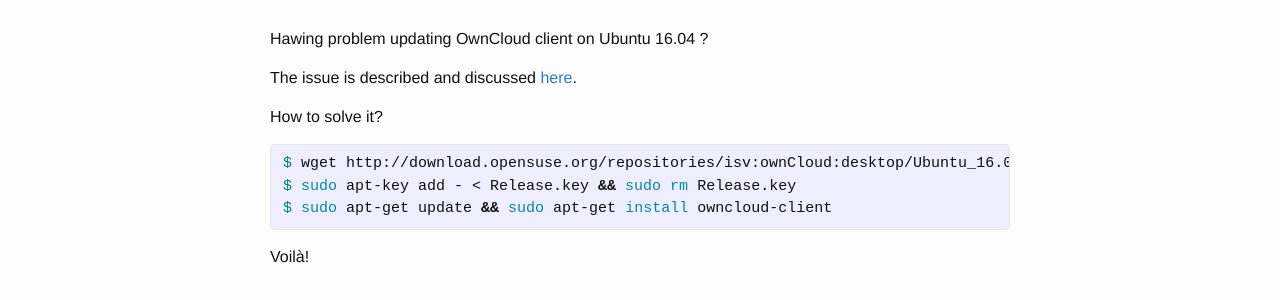
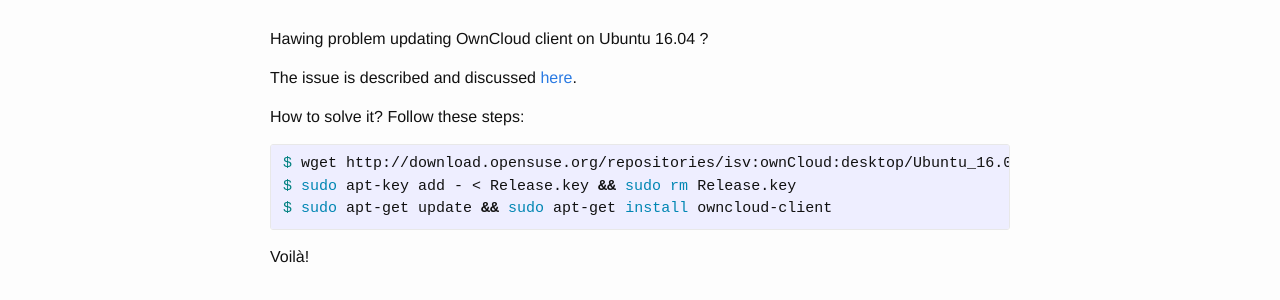
Before and after one commit to alescernivec/cernivec-si, a Jekyll site: the page built from _posts/2017-07-05-OwnCloud-update.markdown, in a window 1280 px wide. Shown: the part 215-515 px from the top of the page. Built offline with Jekyll 4.4.1, drawn with Linux system fonts in a browser that asks for light colours; comment, search, counter and statistics services are not loaded.

```diff
--- a/_posts/2017-07-05-OwnCloud-update.markdown
+++ b/_posts/2017-07-05-OwnCloud-update.markdown
@@ -9,7 +9,7 @@ Hawing problem updating OwnCloud client on Ubuntu 16.04 ?
 
 The issue is described and discussed [here][issue].
 
-How to solve it?
+How to solve it? Follow these steps:
 
 {% highlight bash %}
 $ wget http://download.opensuse.org/repositories/isv:ownCloud:desktop/Ubuntu_16.04/Release.key
```
